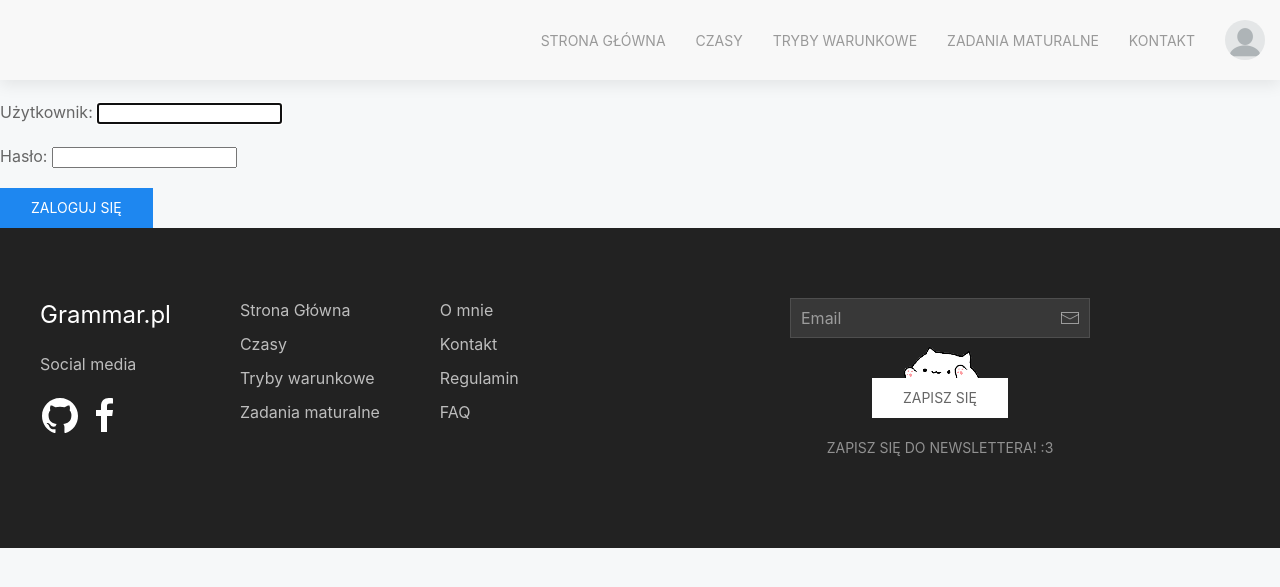
After one commit to Notiooo/grammar.pl, a Django app: page /users/login/ in a window 1280 px wide. The commit adds this page. Shown: the top 587 px of the page. Run offline with Django 3.2, Linux system fonts and the light colour scheme; parts of the project's set-up code (start-up, migrations or seed data) failed here and were passed over.

Commit message:
Homepage layout is ready, I've started to create users

```diff
--- a/grammar_pl/grammar_pl/settings.py
+++ b/grammar_pl/grammar_pl/settings.py
@@ -41,6 +41,7 @@
 
     #local
     'pages',
+    'users',
 ]
 
 MIDDLEWARE = [
@@ -126,3 +127,6 @@
 ]
 
 STATIC_URL = '/static/'
+AUTH_USER_MODEL = 'users.CustomUser'
+LOGIN_REDIRECT_URL = 'home'
+LOGOUT_REDIRECT_URL = 'home'
--- a/grammar_pl/grammar_pl/urls.py
+++ b/grammar_pl/grammar_pl/urls.py
@@ -19,4 +19,6 @@
 urlpatterns = [
     path('', include('pages.urls')), #static pages
     path('admin/', admin.site.urls),
+    path('users/', include('users.urls')),
+    path('users/', include('django.contrib.auth.urls')),
 ]
--- a/grammar_pl/static/css/base.css
+++ b/grammar_pl/static/css/base.css
@@ -1,3 +1,5 @@
+{% load static %}
+
 html{
 	background-color: #F6F8F9;
 }
@@ -19,3 +21,16 @@
 	font-size: 20px;
 	font-weight: 600;
 }
+
+#newsletter-img
+{
+	background: url("../img/bongocat.png");
+	width: 78px;
+	height: 45px;
+	margin-top: -32px;
+}
+
+#newsletter:hover + #newsletter-img
+{
+	background: url("../img/bongocat.png") -78px;
+}
--- a/grammar_pl/templates/base/footer.html
+++ b/grammar_pl/templates/base/footer.html
@@ -1,5 +1,5 @@
 <div class="uk-container uk-section">
-	<div class="uk-grid uk-width-1-2 uk-child-width-1-3@l uk-float-left">
+	<div class="uk-grid uk-width-1-2 uk-child-width-1-3@s uk-float-left">
 		<div>
 			<h3>Grammar.pl</h3>
 			<p>Social media</p>
@@ -28,9 +28,12 @@
 			<form class="">
 		        <div class="uk-inline">
 		            <span class="uk-form-icon uk-form-icon-flip" uk-icon="icon: mail"></span>
-		            <input class="uk-input" placeholder="Email" type="text">
+		            <input class="uk-input" id="newsletter" placeholder="Email" type="text">
 		        </div>
-		        <p><button class="uk-button uk-button-secondary" type="submit">Zapisz się</button></p>
+		        <div class="uk-position-relative uk-margin-medium-top">
+		        	<button href="#" id="newsletter" class="uk-button uk-button-secondary" type="submit">Zapisz się</button>
+		        	<div id='newsletter-img' class="uk-position-top-center"></div>
+		        </div>
 			</form>
 			<p class="uk-text-uppercase uk-text-meta">Zapisz się do newslettera! :3</p>
 		</div>
--- a/grammar_pl/templates/base/navbar.html
+++ b/grammar_pl/templates/base/navbar.html
@@ -1,11 +1,11 @@
 {% load static %}
-<nav class="uk-navbar-container uk-box-shadow-medium" uk-navbar="mode: click; offset: 0">
+<nav class="uk-navbar-container uk-box-shadow-medium" uk-navbar="mode: click; offset: 0" uk-sticky>
     <div class="uk-navbar-right">
 
         <ul class="uk-navbar-nav uk-text-uppercase">
-            <li class="uk-active"><a href="#">Strona Główna</a></li>
-            <li><a href="#">Czasy</a></li>
-            <li><a href="#">Tryby warunkowe</a></li>
+            <li><a href="{% url 'home' %}">Strona Główna</a></li>
+            <li><a href="#czasy" uk-scroll>Czasy</a></li>
+            <li><a href="#tryby" uk-scroll>Tryby warunkowe</a></li>
             <li><a href="#">Zadania maturalne</a></li>
             <li><a href="#">Kontakt</a></li>
 
@@ -13,10 +13,16 @@
                 <a href="#"><img src="{% static 'img/avatar.png' %}" class="uk-border-circle profile-img" alt="avatar"></a>
                 <div class="uk-navbar-dropdown uk-navbar-container">
                     <ul class="uk-nav uk-navbar-dropdown-nav uk-list-divider">
+                        {% if user.is_authenticated %}
+                        <p>Hej, {{ user.username }}</p>
                         <li><a href="#">Dodaj zadanie</a></li>
                         <li><a href="#">Twój profil</a></li>
                         <li><a href="#">Ulubione</a></li>
-                        <li><a href="#">Wyloguj się</a></li>
+                        <li><a href="{% url 'logout' %}">Wyloguj się</a></li>
+                        {% else %}
+                        <li><a href="{% url 'login' %}">Zaloguj się</a></li>
+                        <li><a href="{% url 'signup' %}">Zarejestruj sie</a></li>
+                        {% endif %}
                     </ul>
                 </div>
             </li>
--- /dev/null
+++ b/grammar_pl/templates/registration/login.html
@@ -0,0 +1,9 @@
+{% extends 'base.html' %}
+
+{% block content %}
+<form method="post">
+    {% csrf_token %}
+    {{ form.as_p }}
+    <button type="submit" class="uk-button uk-button-primary">Zaloguj się</button>
+</form>
+{% endblock content %}
--- /dev/null
+++ b/grammar_pl/users/admin.py
@@ -0,0 +1,3 @@
+from django.contrib import admin
+
+# Register your models here.
--- /dev/null
+++ b/grammar_pl/users/apps.py
@@ -0,0 +1,5 @@
+from django.apps import AppConfig
+
+
+class UsersConfig(AppConfig):
+    name = 'users'
--- /dev/null
+++ b/grammar_pl/users/tests.py
@@ -0,0 +1,3 @@
+from django.test import TestCase
+
+# Create your tests here.
--- /dev/null
+++ b/grammar_pl/users/urls.py
@@ -0,0 +1,6 @@
+from django.urls import path
+from . import views
+
+urlpatterns = [
+    path('signup/', views.SignUpView.as_view(), name='signup'),
+]
```
Also changed, not shown: grammar_pl/pages/templates/pages/home.html (+15 -9 lines), grammar_pl/users/forms.py (added, +12 -0 lines), grammar_pl/users/models.py (added, +7 -0 lines), grammar_pl/users/views.py (added, +10 -0 lines), grammar_pl/static/img/bongocat.png (added), grammar_pl/users/__init__.py (added).
